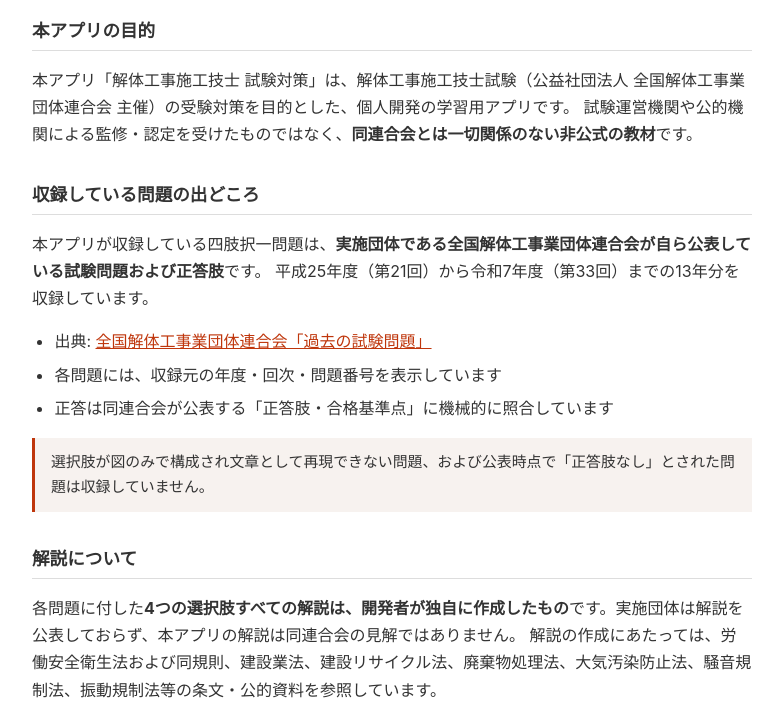
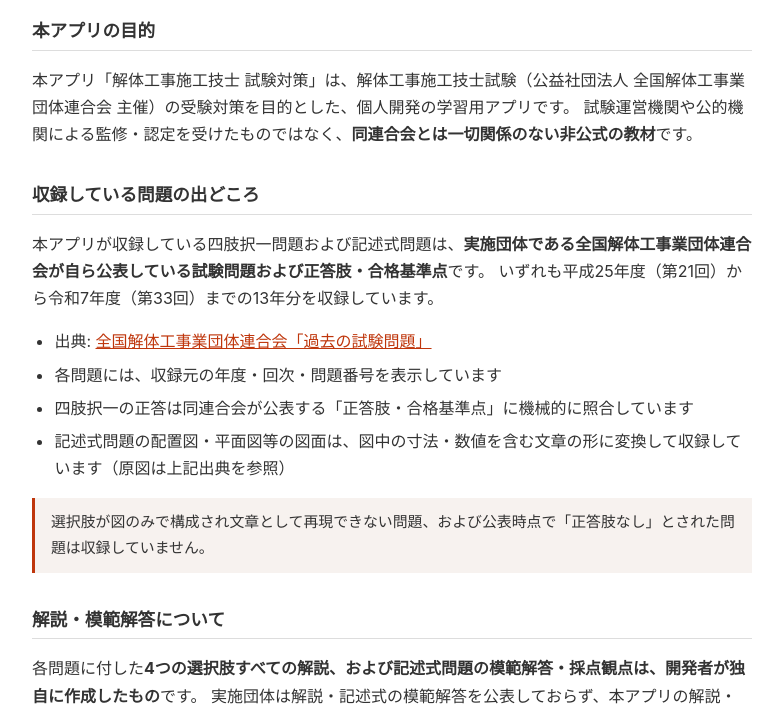
Before and after one commit to takurofukuma/kaitai-legal, a plain HTML site: page sources.html in a window 1280 px wide. Shown: the part 94-800 px from the top of the page, without its empty margins (248-1031 px from the left). Drawn offline with Linux system fonts and the light colour scheme.

Commit message:
出典ページに記述式の収録と模範解答の独自作成を明記
模範解答は実施団体非公表・開発者作成であることを追加。図面は
寸法込みの文章化で収録している旨も記載。

Co-Authored-By: Claude Fable 5 <noreply@anthropic.com>

```diff
--- a/sources.html
+++ b/sources.html
@@ -25,22 +25,24 @@
 
   <h2>収録している問題の出どころ</h2>
   <p>
-    本アプリが収録している四肢択一問題は、<strong>実施団体である全国解体工事業団体連合会が自ら公表している試験問題および正答肢</strong>です。
-    平成25年度（第21回）から令和7年度（第33回）までの13年分を収録しています。
+    本アプリが収録している四肢択一問題および記述式問題は、<strong>実施団体である全国解体工事業団体連合会が自ら公表している試験問題および正答肢・合格基準点</strong>です。
+    いずれも平成25年度（第21回）から令和7年度（第33回）までの13年分を収録しています。
   </p>
   <ul>
     <li>出典: <a href="https://www.zenkaikouren.or.jp/engineer/kakomon/">全国解体工事業団体連合会「過去の試験問題」</a></li>
     <li>各問題には、収録元の年度・回次・問題番号を表示しています</li>
-    <li>正答は同連合会が公表する「正答肢・合格基準点」に機械的に照合しています</li>
+    <li>四肢択一の正答は同連合会が公表する「正答肢・合格基準点」に機械的に照合しています</li>
+    <li>記述式問題の配置図・平面図等の図面は、図中の寸法・数値を含む文章の形に変換して収録しています（原図は上記出典を参照）</li>
   </ul>
   <div class="note">
     選択肢が図のみで構成され文章として再現できない問題、および公表時点で「正答肢なし」とされた問題は収録していません。
   </div>
 
-  <h2>解説について</h2>
+  <h2>解説・模範解答について</h2>
   <p>
-    各問題に付した<strong>4つの選択肢すべての解説は、開発者が独自に作成したもの</strong>です。実施団体は解説を公表しておらず、本アプリの解説は同連合会の見解ではありません。
-    解説の作成にあたっては、労働安全衛生法および同規則、建設業法、建設リサイクル法、廃棄物処理法、大気汚染防止法、騒音規制法、振動規制法等の条文・公的資料を参照しています。
+    各問題に付した<strong>4つの選択肢すべての解説、および記述式問題の模範解答・採点観点は、開発者が独自に作成したもの</strong>です。
+    実施団体は解説・記述式の模範解答を公表しておらず、本アプリの解説・模範解答は同連合会の見解でも採点基準でもありません。
+    作成にあたっては、労働安全衛生法および同規則、建設業法、建設リサイクル法、廃棄物処理法、大気汚染防止法、石綿障害予防規則、騒音規制法、振動規制法等の条文・公的資料を参照しています。
   </p>
 
   <h2>正確性について</h2>
```
